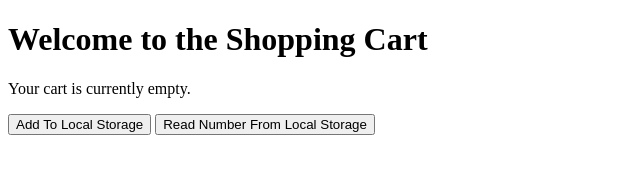
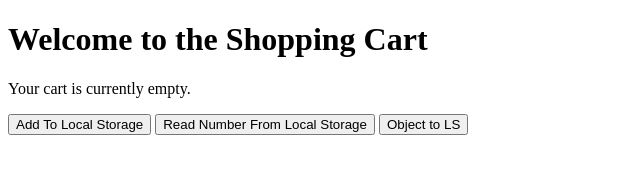
Before and after one commit to afzalhossainraju100/PH-Study-Of-Local-Storage, a plain HTML site: page index.html in a window 1280 px wide. Shown: the whole page, without its empty margins (0-640 px from the left). Drawn offline with Linux system fonts and the light colour scheme.

Commit message:
Set object done

```diff
--- a/index.html
+++ b/index.html
@@ -11,6 +11,7 @@
 
     <button onclick="addNumberToLS()">Add To Local Storage</button>
     <button onclick="getNumberFromLS()">Read Number From Local Storage</button>
+    <button onclick="setObjectToLS()">Object to LS</button>
 
 
 
--- a/shoppingCart.js
+++ b/shoppingCart.js
@@ -10,6 +10,7 @@ const setObjectToLS = () => {
         city: "New York",
         product: 3
     }
+    localStorage.setItem("customer", JSON.stringify(customer));
 }
 const getNumberFromLS = () => {
     const number = localStorage.getItem("Number");
```
